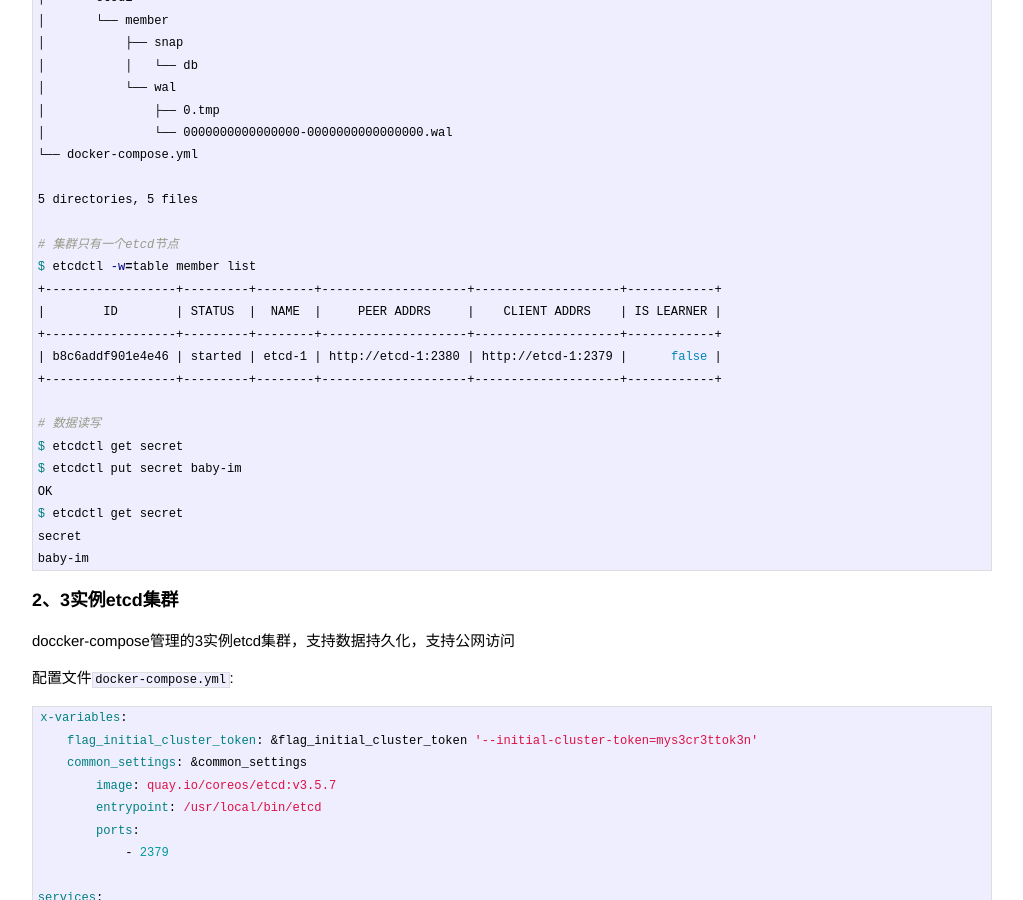
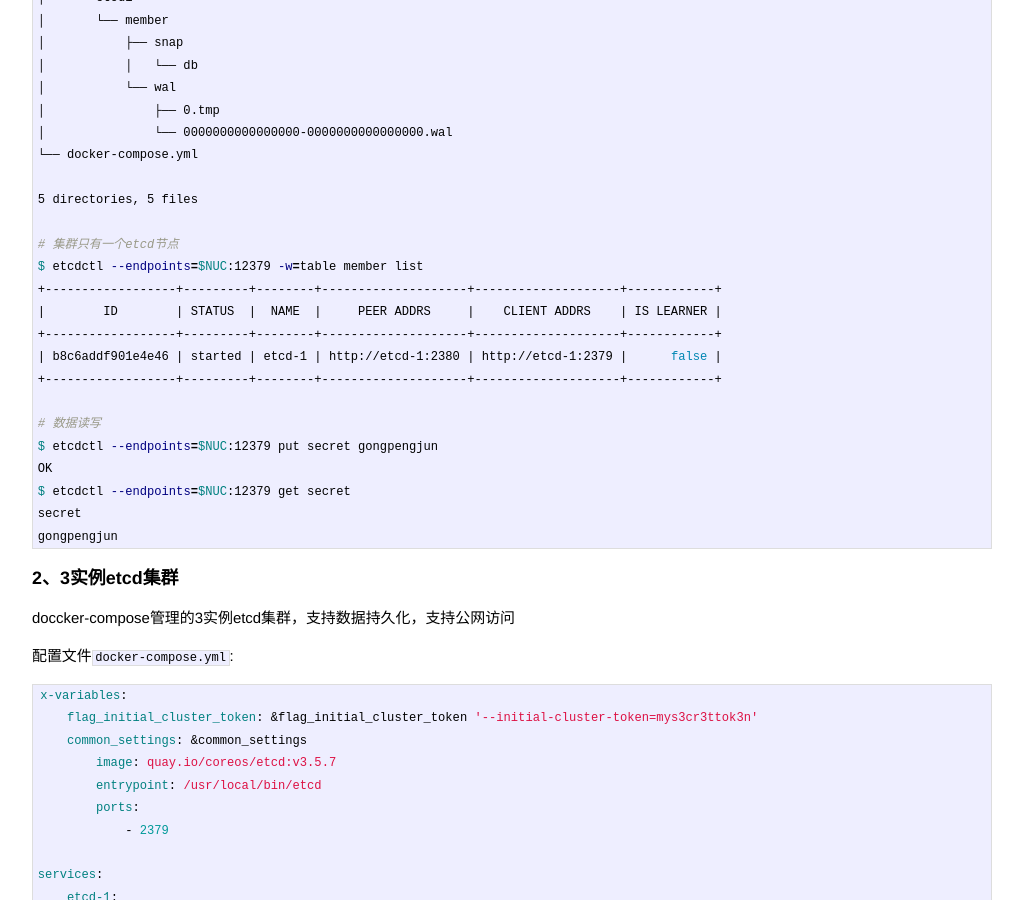
Before and after one commit to gongpengjun/gongpengjun.github.io, a Jekyll site: the page built from _posts/2023-02-28-etcd-by-docker-compose.md, in a window 1280 px wide and 900 px high, scrolled down 1567 px. Shown: the whole window, without its empty margins (128-1151 px from the left). Built offline with Jekyll 4.4.1, drawn with Linux system fonts in a browser that asks for light colours.

Commit message:
remote access

````diff
--- a/_posts/2023-02-28-etcd-by-docker-compose.md
+++ b/_posts/2023-02-28-etcd-by-docker-compose.md
@@ -85,7 +85,7 @@ $ tree
 5 directories, 5 files
 
 # 集群只有一个etcd节点
-$ etcdctl -w=table member list
+$ etcdctl --endpoints=$NUC:12379 -w=table member list
 +------------------+---------+--------+--------------------+--------------------+------------+
 |        ID        | STATUS  |  NAME  |     PEER ADDRS     |    CLIENT ADDRS    | IS LEARNER |
 +------------------+---------+--------+--------------------+--------------------+------------+
@@ -93,12 +93,11 @@ $ etcdctl -w=table member list
 +------------------+---------+--------+--------------------+--------------------+------------+
 
 # 数据读写
-$ etcdctl get secret
-$ etcdctl put secret baby-im
+$ etcdctl --endpoints=$NUC:12379 put secret gongpengjun
 OK
-$ etcdctl get secret
+$ etcdctl --endpoints=$NUC:12379 get secret
 secret
-baby-im
+gongpengjun
 ```
 
 ### 2、3实例etcd集群
````
